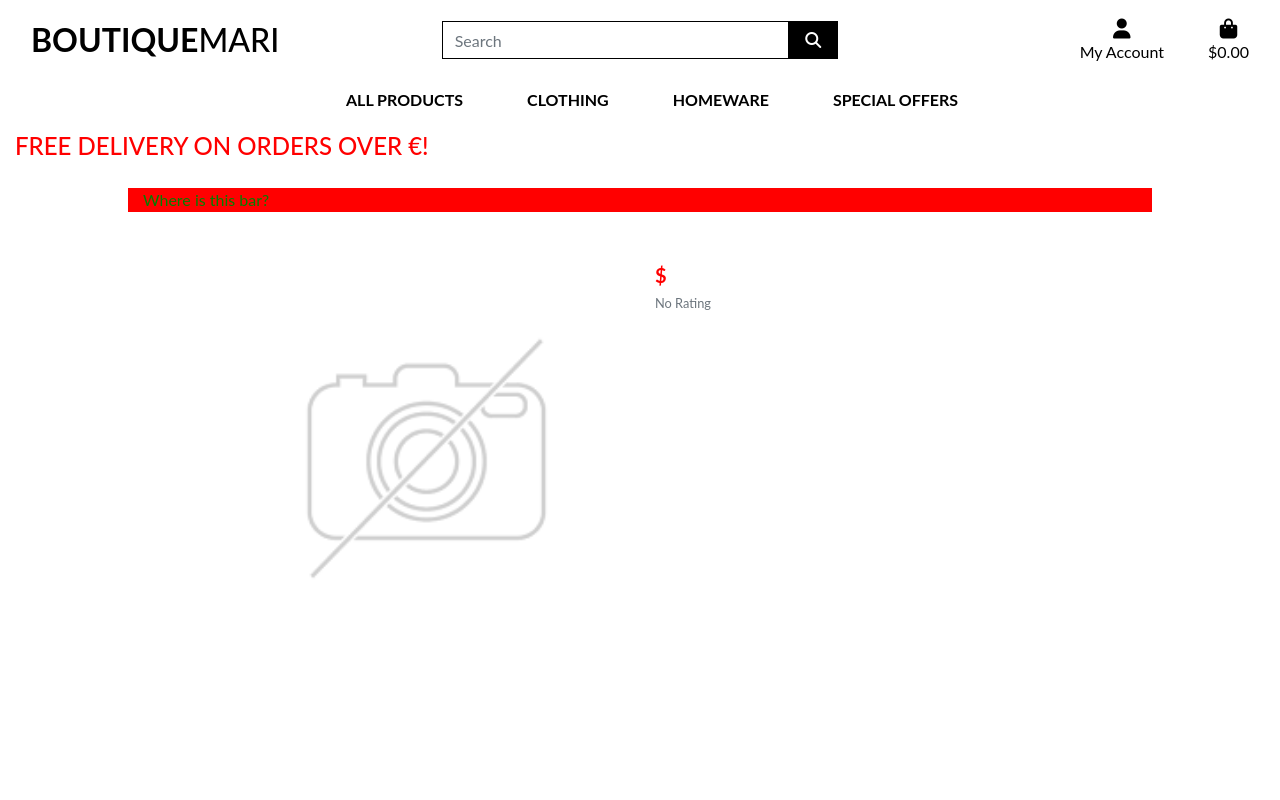
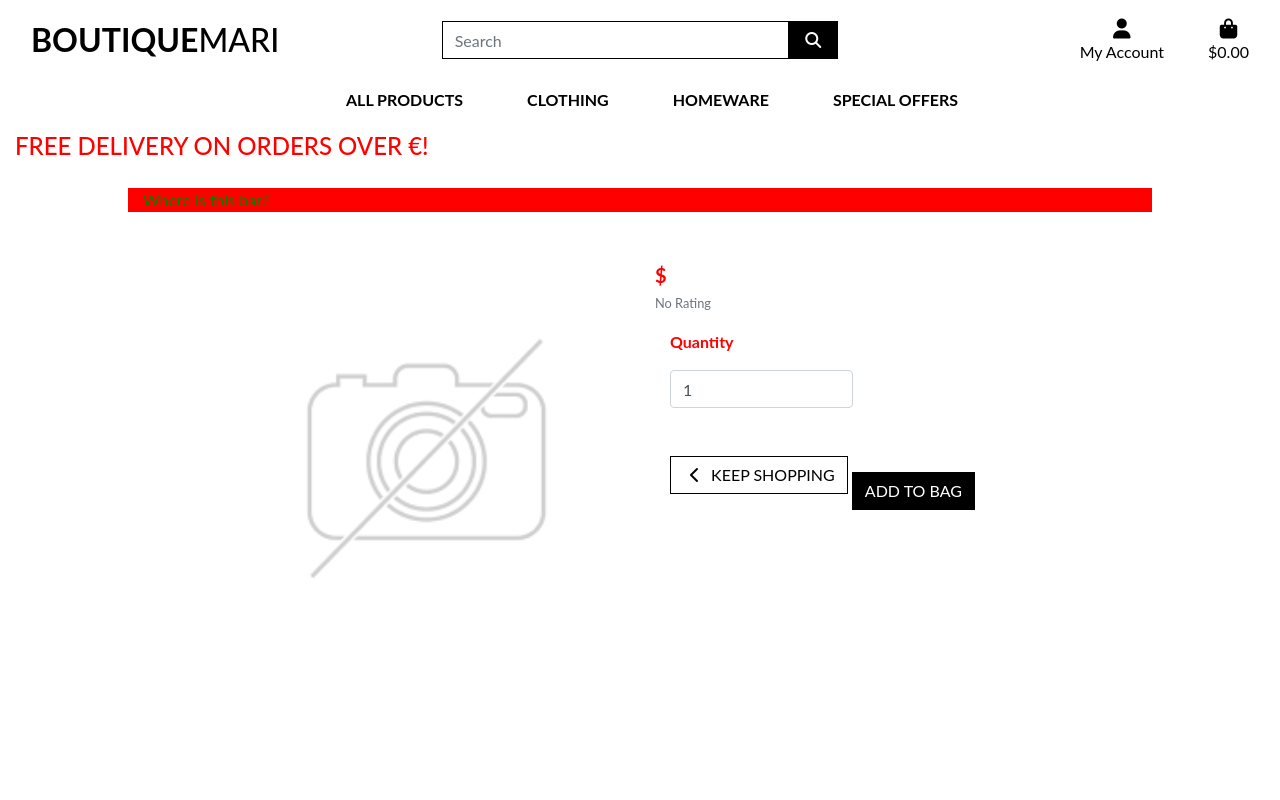
Before and after one commit to MariskaS85/Boutique_ci, a Django app: template products/templates/products/product_detail.html in a window 1280 px wide. Run offline with Django 3.2, Linux system fonts and the light colour scheme; the template is opened without the code that fills it, so the values that code supplies are empty; some libraries are stand-ins or nearby versions.

Commit message:
added add to bag, and quantity count

```diff
--- a/bag/urls.py
+++ b/bag/urls.py
@@ -3,4 +3,5 @@ from . import views
 
 urlpatterns = [
     path('', views.view_bag, name='view_bag'),
+    path('add/<item_id>/', views.add_to_bag, name='add_to_bag'),
 ]
--- a/products/templates/products/product_detail.html
+++ b/products/templates/products/product_detail.html
@@ -43,9 +43,30 @@
                             <small class="text-muted">No Rating</small>
                         {% endif %}
                         <p class="mt-3">{{ product.description }}</p>
-                        </div>
-
-
+                         <!-- form below is quantity button and keep shopping button-->
+                        <form class="form" action="{% url 'add_to_bag' product.id %}" method="POST">
+                            {% csrf_token %}
+                            <div class="form_row">
+                                <div class="col-12">
+                                    <p class="mt-3"><strong>Quantity</strong></p>
+                                    <div class="form-group w-50">
+                                        <input type="number" class="form-control qty_input" name="quantity" value="1" max="99" data-item_id="{{ product_id }}" id="id_qty_{{ product_id }}">
+                                    </div>
+                                </div>
+                                <div class="col-12">
+                                    <a href="{% url 'products' %}" class="btn btn-outline-black rounded-0 mt-3">
+                                    <span class="icon">
+                                        <i class="fas fa-chevron-left"></i>
+                                    </span>
+                                    <span class="text-uppercase">Keep shopping</span>
+                                    </a>
+                                    <input type="submit" class="btn btn-black rounded-0 text-uppercase mt-5" value="Add to Bag">
+                                </div>
+                                 <!-- redirect button to send customers back to shop-->
+                                <input type="hidden" name="redirect_url" value="{{ request.path }}">
+                            </div>
+                        </form>
+                    </div>
                 </div>
             </div>
         </div>
--- a/static/css/base.css
+++ b/static/css/base.css
@@ -64,6 +64,18 @@ body {
 .bg-black {
     background: £000 !important;
 }
+.btn-outline-black {
+    background: white;
+    color: black !important;
+    border: 1px solid black;
+}
+
+.btn-outline-black:hover,
+.btn-outline-black:active,
+.btn-outline-black:focus {
+    background: black;
+    color: white !important;
+}
 
 .overlay {
     height: 100%;
```
Also changed, not shown: bag/views.py (+20 -2 lines).
